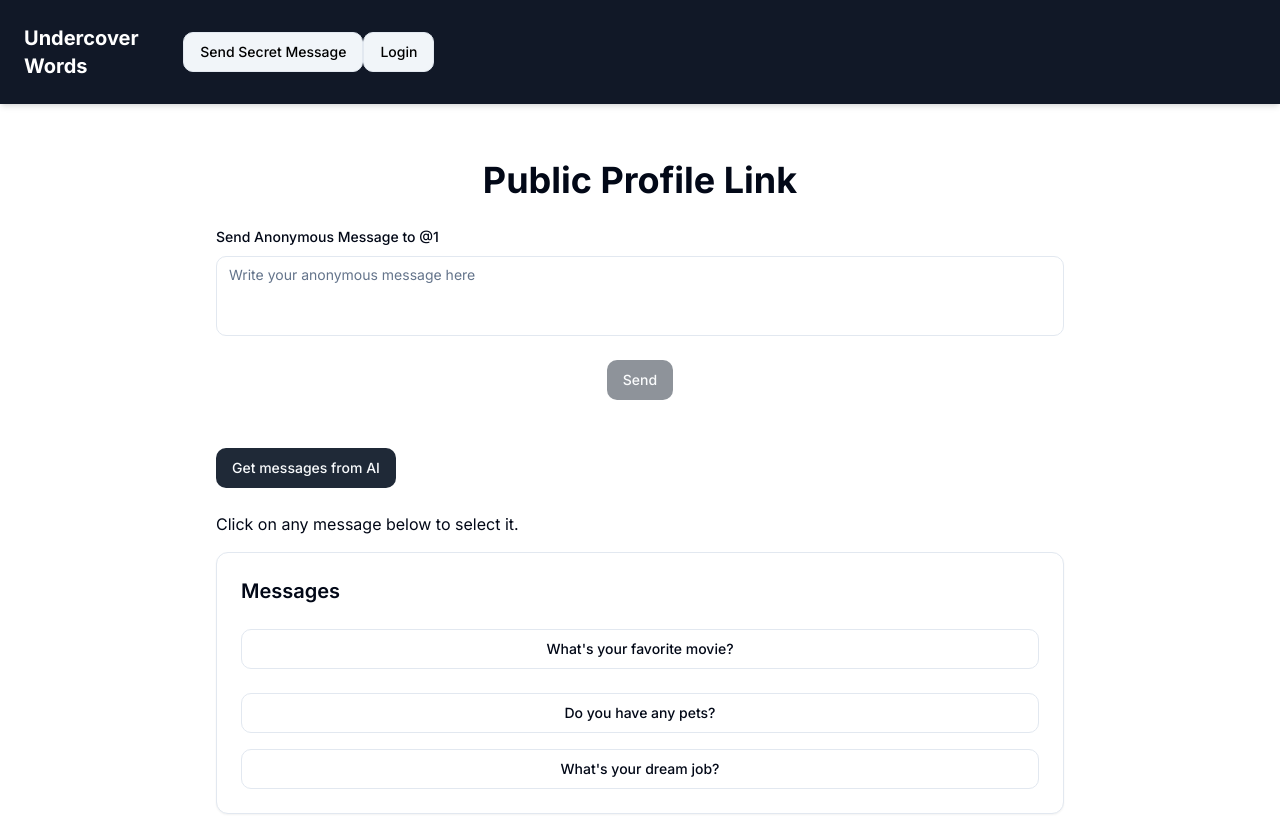
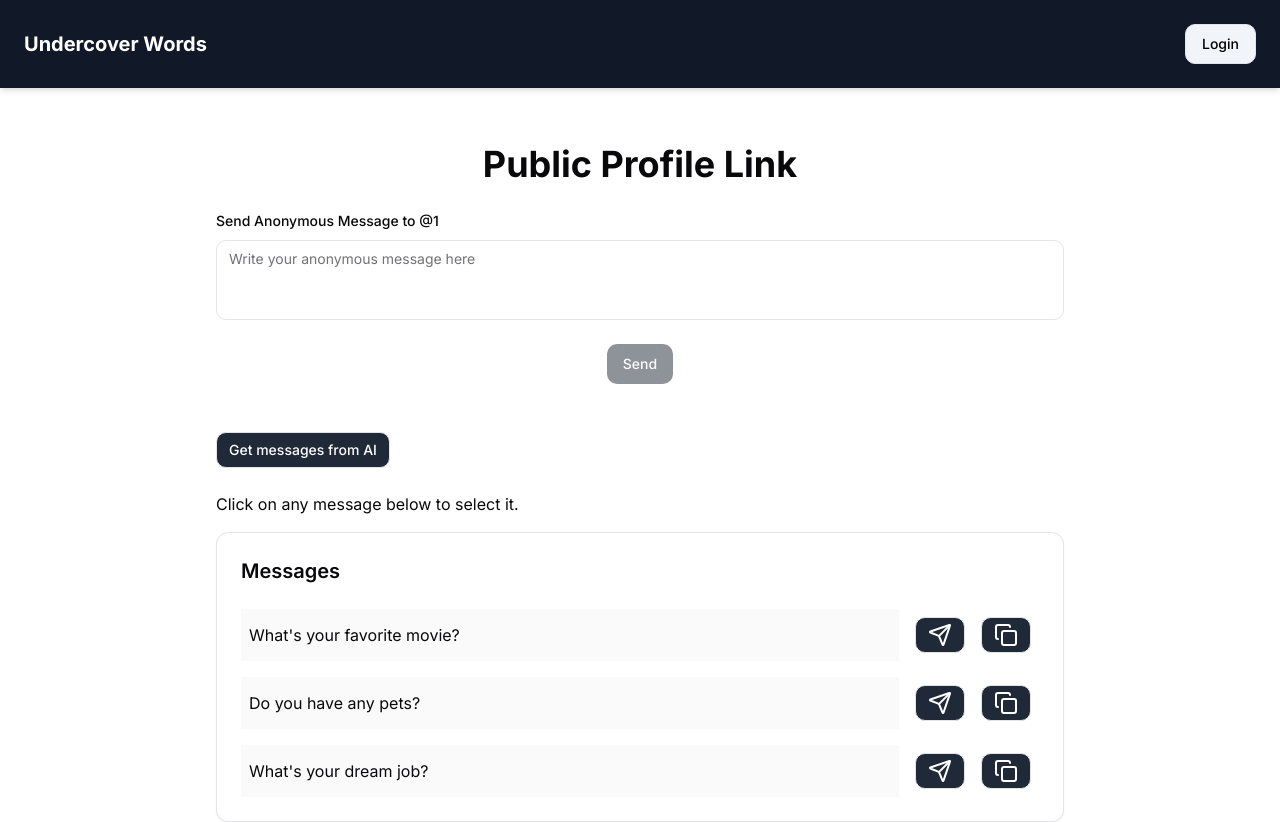
Before and after one commit to shaleshkalyan/message-ai, a Next.js app: page /profile/1 in a window 1280 px wide. Shown: the top 822 px of the page. Built offline with nearby package versions, Linux system fonts and the light colour scheme.

Commit message:
Dev : UI changes updated

```diff
--- a/src/app/(app)/dashboard/page.tsx
+++ b/src/app/(app)/dashboard/page.tsx
@@ -10,7 +10,7 @@ import { MessageType } from "@/models/MessageModel";
 import { ApiResponse } from "@/types/ApiResponse";
 import { zodResolver } from "@hookform/resolvers/zod";
 import axios, { AxiosError } from "axios";
-import { Bell, Loader2 } from "lucide-react";
+import { Bell, Loader2, CopyIcon } from "lucide-react";
 import { useCallback, useEffect, useState } from "react";
 import { useForm } from "react-hook-form";
 
@@ -153,10 +153,12 @@ const Dashboard = () => {
             className="input input-bordered w-full p-2 mr-2"
           />
           <Button
-            className="bg-gray-800 hover:bg-blue-900"
+            size="sm"
+            variant={"outline"}
+            className="bg-gray-800 text-white"
             onClick={copyToClipboard}
           >
-            Copy
+            <CopyIcon />
           </Button>
         </div>
         <div className="mb-4 p-4 flex flex-col justify-center items-center">
@@ -164,6 +166,7 @@ const Dashboard = () => {
             Accept Messages: {isAcceptMessages ? "On" : "Off"}
           </span>
           <Switch
+            className="space-x-2"
             {...register("acceptMessages")}
             checked={isAcceptMessages}
             onCheckedChange={handleSwitchChange}
@@ -174,7 +177,9 @@ const Dashboard = () => {
 
       <Separator />
       <Button
-        className="mt-4 bg-gray-800"
+        size="sm"
+        variant={"outline"}
+        className="m-4 bg-gray-800 text-white"
         onClick={(e) => {
           e.preventDefault();
           fetchAllMessages(true);
--- a/src/app/(app)/profile/[username]/page.tsx
+++ b/src/app/(app)/profile/[username]/page.tsx
@@ -4,7 +4,7 @@ import React, { useState } from "react";
 import axios, { AxiosError } from "axios";
 import { zodResolver } from "@hookform/resolvers/zod";
 import { useForm } from "react-hook-form";
-import { Loader2 } from "lucide-react";
+import { Loader2, CopyIcon, Send } from "lucide-react";
 import { Button } from "@/components/ui/button";
 import { Separator } from "@/components/ui/separator";
 import { CardHeader, CardContent, Card } from "@/components/ui/card";
@@ -93,7 +93,13 @@ export default function SendMessage() {
       console.error("Error fetching messages:", error);
     }
   };
-
+  const copyToClipboard = (data: string) => {
+    navigator.clipboard.writeText(data);
+    toast({
+      title: "URL Copied!",
+      description: "Data has been copied to clipboard.",
+    });
+  };
   return (
     <div className="container mx-auto my-8 p-6 bg-white rounded max-w-4xl">
       <h1 className="text-4xl font-bold mb-6 text-center">
@@ -125,7 +131,11 @@ export default function SendMessage() {
                 Please wait
               </Button>
             ) : (
-              <Button className="bg-gray-800" type="submit" disabled={isLoading || !messageContent}>
+              <Button
+                className="bg-gray-800"
+                type="submit"
+                disabled={isLoading || !messageContent}
+              >
                 Send
               </Button>
             )}
@@ -136,8 +146,10 @@ export default function SendMessage() {
       <div className="space-y-4 my-8">
         <div className="space-y-2">
           <Button
+            size="sm"
+            variant={"outline"}
             onClick={fetchSuggestedMessages}
-            className="my-4 bg-gray-800"
+            className="my-4 bg-gray-800 text-white"
             disabled={isSuggestLoading}
           >
             Get messages from AI
@@ -150,17 +162,47 @@ export default function SendMessage() {
           </CardHeader>
           <CardContent className="flex flex-col space-y-4">
             {error ? (
-              <p className="text-red-500">{error.message}</p>
+              <div className="flex flex-row justify-between">
+                <Textarea
+                  disabled
+                  className="text-red-800"
+                  value={error.message}
+                />
+                <Button
+                  className="m-2"
+                  variant="destructive"
+                  size="sm"
+                  onClick={(event) => copyToClipboard(error.message)}
+                >
+                  <CopyIcon />
+                </Button>
+              </div>
             ) : (
               parseStringMessages(completion).map((message, index) => (
-                <Button
-                  key={index}
-                  variant="outline"
-                  className="mb-2"
-                  onClick={() => handleMessageClick(message)}
-                >
-                  {message}
-                </Button>
+                <div className="flex flex-row">
+                  <input
+                    type="text"
+                    value={message}
+                    disabled
+                    className="input input-bordered w-full p-2 mr-2"
+                  />
+                  <Button
+                    variant={"outline"}
+                    className="m-2 bg-gray-800 text-white"
+                    size="sm"
+                    onClick={(event) => handleMessageClick(message)}
+                  >
+                    <Send />
+                  </Button>
+                  <Button
+                    className="m-2 bg-gray-800 text-white"
+                    variant="outline"
+                    size="sm"
+                    onClick={(event) => copyToClipboard(message)}
+                  >
+                    <CopyIcon />
+                  </Button>
+                </div>
               ))
             )}
           </CardContent>
@@ -170,7 +212,13 @@ export default function SendMessage() {
       <div className="text-center">
         <div className="mb-4">Go To Your Message Board</div>
         <Link href={"/sign-up"}>
-          <Button className="bg-gray-800">Create Your Account</Button>
+          <Button
+            className="m-2 bg-gray-800 text-white"
+            size="sm"
+            variant={"outline"}
+          >
+            Create Your Account
+          </Button>
         </Link>
       </div>
     </div>
--- a/src/app/(auth)/login/page.tsx
+++ b/src/app/(auth)/login/page.tsx
@@ -95,7 +95,12 @@ const Login = (): React.ReactNode => {
               )}
             />
             <div className="flex justify-center">
-              <Button className="bg-gray-800 hover:bg-blue-900" type="submit">
+              <Button
+                size="sm"
+                variant={"outline"}
+                className="bg-gray-800 text-white"
+                type="submit"
+              >
                 {isLoading ? (
                   <>
                     <Loader2 className="mr-2 h-4 w-4 animate-spin" />
--- a/src/app/(auth)/sign-up/page.tsx
+++ b/src/app/(auth)/sign-up/page.tsx
@@ -167,8 +167,10 @@ const SignUpForm = (): React.ReactNode => {
               />
               <div className="flex justify-center">
                 <Button
+                  size="sm"
+                  variant={"outline"}
                   type="submit"
-                  className="bg-gray-800 hover:bg-blue-900"
+                  className="bg-gray-800 text-white"
                 >
                   {isLoading ? (
                     <>
--- a/src/app/globals.css
+++ b/src/app/globals.css
@@ -31,28 +31,27 @@
   }
 }
 
-
 @layer base {
   :root {
     --background: 0 0% 100%;
-    --foreground: 222.2 84% 4.9%;
+    --foreground: 240 10% 3.9%;
     --card: 0 0% 100%;
-    --card-foreground: 222.2 84% 4.9%;
+    --card-foreground: 240 10% 3.9%;
     --popover: 0 0% 100%;
-    --popover-foreground: 222.2 84% 4.9%;
-    --primary: 221.2 83.2% 53.3%;
-    --primary-foreground: 210 40% 98%;
-    --secondary: 210 40% 96.1%;
-    --secondary-foreground: 222.2 47.4% 11.2%;
-    --muted: 210 40% 96.1%;
-    --muted-foreground: 215.4 16.3% 46.9%;
-    --accent: 210 40% 96.1%;
-    --accent-foreground: 222.2 47.4% 11.2%;
+    --popover-foreground: 240 10% 3.9%;
+    --primary: 240 5.9% 10%;
+    --primary-foreground: 0 0% 98%;
+    --secondary: 240 4.8% 95.9%;
+    --secondary-foreground: 240 5.9% 10%;
+    --muted: 240 4.8% 95.9%;
+    --muted-foreground: 240 3.8% 46.1%;
+    --accent: 240 4.8% 95.9%;
+    --accent-foreground: 240 5.9% 10%;
     --destructive: 0 84.2% 60.2%;
-    --destructive-foreground: 210 40% 98%;
-    --border: 214.3 31.8% 91.4%;
-    --input: 214.3 31.8% 91.4%;
-    --ring: 221.2 83.2% 53.3%;
+    --destructive-foreground: 0 0% 98%;
+    --border: 240 5.9% 90%;
+    --input: 240 5.9% 90%;
+    --ring: 240 5.9% 10%;
     --radius: 0.75rem;
     --chart-1: 12 76% 61%;
     --chart-2: 173 58% 39%;
@@ -62,25 +61,25 @@
   }
 
   .dark {
-    --background: 222.2 84% 4.9%;
-    --foreground: 210 40% 98%;
-    --card: 222.2 84% 4.9%;
-    --card-foreground: 210 40% 98%;
-    --popover: 222.2 84% 4.9%;
-    --popover-foreground: 210 40% 98%;
-    --primary: 217.2 91.2% 59.8%;
-    --primary-foreground: 222.2 47.4% 11.2%;
-    --secondary: 217.2 32.6% 17.5%;
-    --secondary-foreground: 210 40% 98%;
-    --muted: 217.2 32.6% 17.5%;
-    --muted-foreground: 215 20.2% 65.1%;
-    --accent: 217.2 32.6% 17.5%;
-    --accent-foreground: 210 40% 98%;
+    --background: 240 10% 3.9%;
+    --foreground: 0 0% 98%;
+    --card: 240 10% 3.9%;
+    --card-foreground: 0 0% 98%;
+    --popover: 240 10% 3.9%;
+    --popover-foreground: 0 0% 98%;
+    --primary: 0 0% 98%;
+    --primary-foreground: 240 5.9% 10%;
+    --secondary: 240 3.7% 15.9%;
+    --secondary-foreground: 0 0% 98%;
+    --muted: 240 3.7% 15.9%;
+    --muted-foreground: 240 5% 64.9%;
+    --accent: 240 3.7% 15.9%;
+    --accent-foreground: 0 0% 98%;
     --destructive: 0 62.8% 30.6%;
-    --destructive-foreground: 210 40% 98%;
-    --border: 217.2 32.6% 17.5%;
-    --input: 217.2 32.6% 17.5%;
-    --ring: 224.3 76.3% 48%;
+    --destructive-foreground: 0 0% 98%;
+    --border: 240 3.7% 15.9%;
+    --input: 240 3.7% 15.9%;
+    --ring: 240 4.9% 83.9%;
     --chart-1: 220 70% 50%;
     --chart-2: 160 60% 45%;
     --chart-3: 30 80% 55%;
--- a/src/components/custom/navbar.tsx
+++ b/src/components/custom/navbar.tsx
@@ -42,15 +42,6 @@ const Navbar = () => {
         <a href="#" className="text-xl font-bold mb-4 md:mb-0">
           Undercover Words
         </a>
-        <div className="container mx-auto flex flex-col md:flex-row flex-end items-center">
-          <Link href="/profile">
-            <Button
-              className="w-full md:w-auto bg-slate-100 text-black"
-              variant={"outline"}
-            >
-              Send Secret Message
-            </Button>
-          </Link>
         {userName ? (
           <>
             <span className="mr-4">Welcome, {userName}</span>
@@ -63,7 +54,6 @@ const Navbar = () => {
             </Button>
           </>
         ) : (
-            <Link href="/login">
             <Button
               className="w-full md:w-auto bg-slate-100 text-black"
               variant={"outline"}
@@ -77,9 +67,7 @@ const Navbar = () => {
                 "Login"
               )}
             </Button>
-            </Link>
         )}
-        </div>
       </div>
     </nav>
   );
```
Lines whose indentation alone changed are shown as unchanged.
